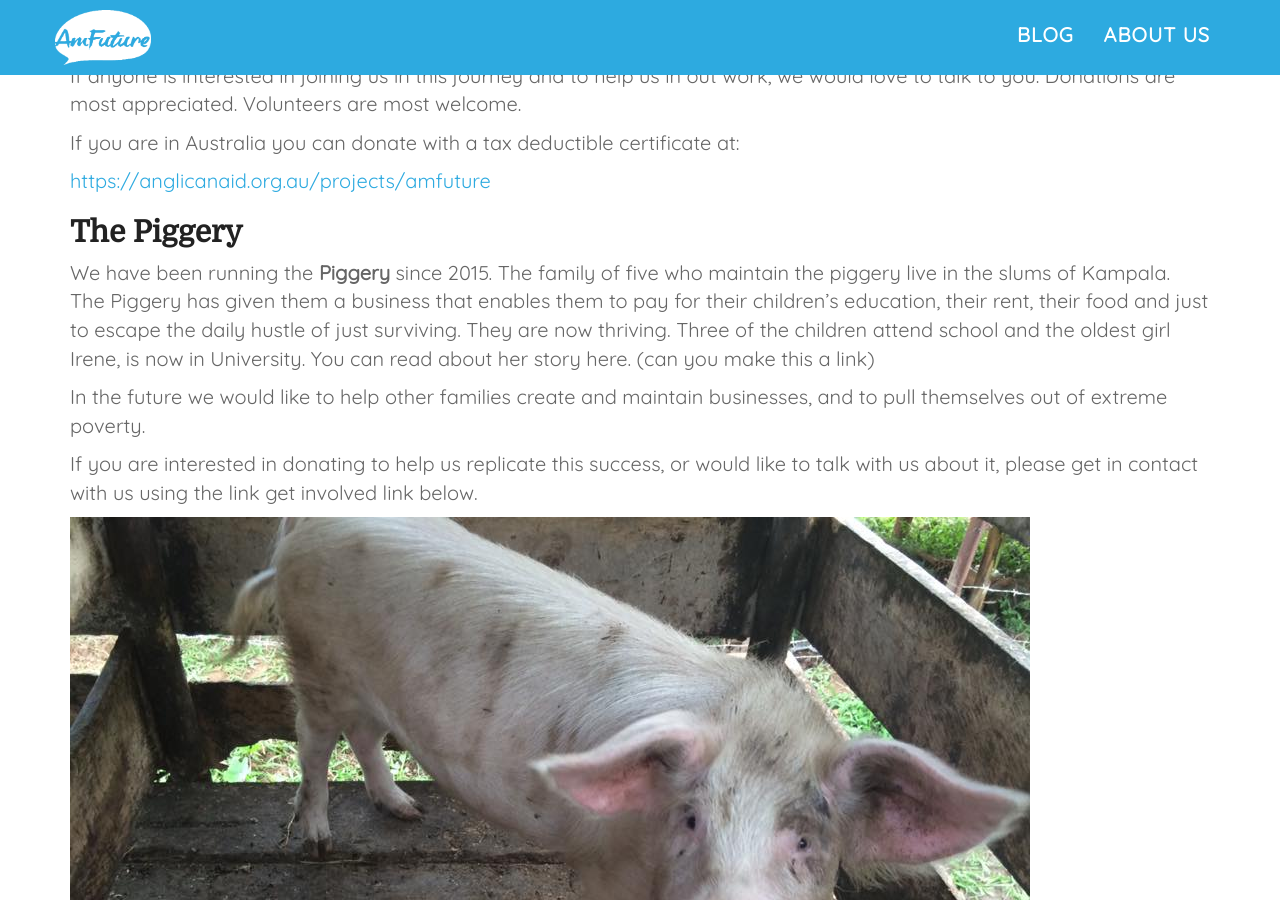
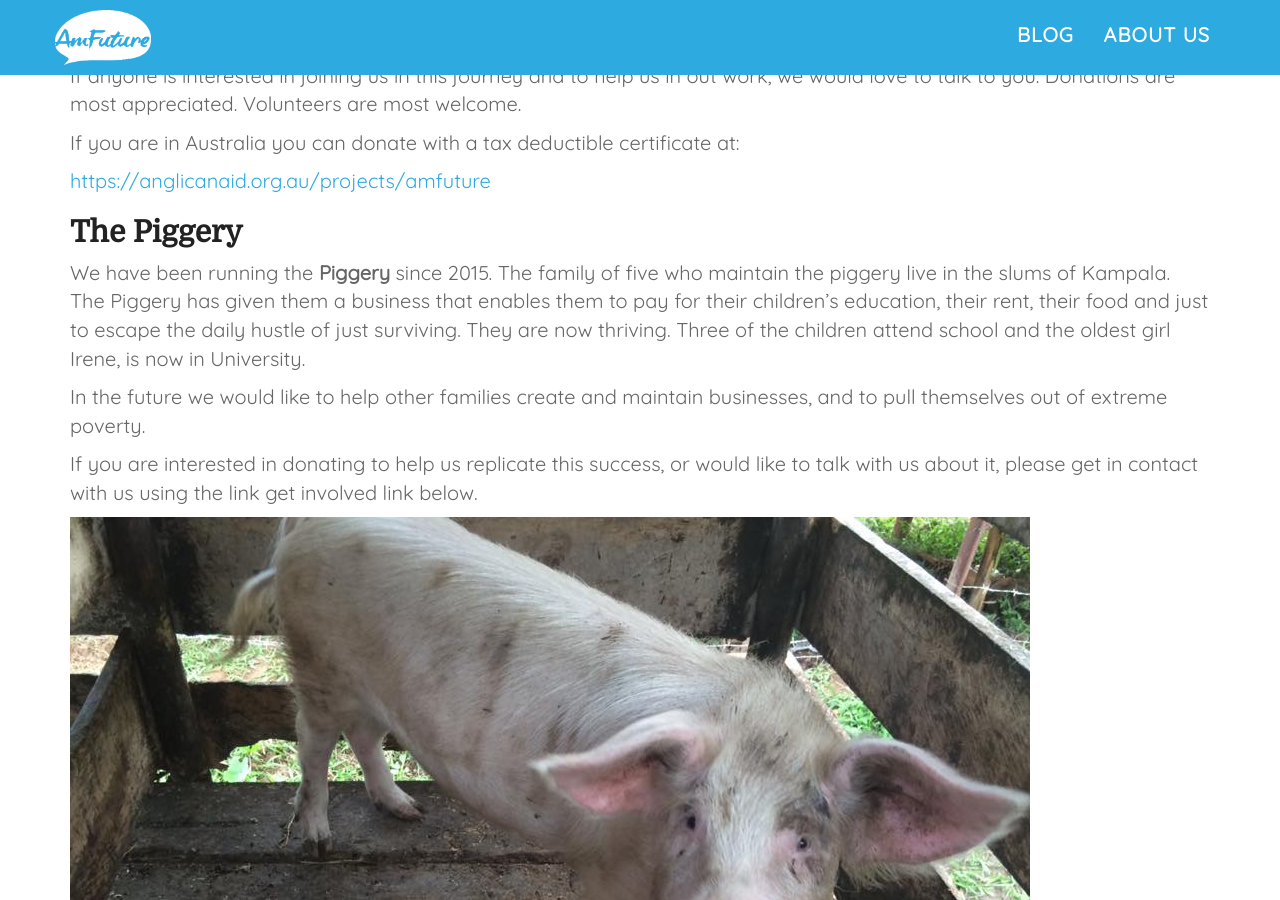
Before and after one commit to tomhamiltonstubber/amfutureug.com, a Jekyll site: the page built from social_enterprise.html, in a window 1280 px wide and 900 px high, scrolled down 470 px. Built offline with Jekyll 4.4.1, drawn with Linux system fonts in a browser that asks for light colours; nearby versions of some CDN libraries.

Commit message:
Update from Forestry.io - Updated social_enterprise.html

```diff
--- a/social_enterprise.html
+++ b/social_enterprise.html
@@ -21,7 +21,7 @@ p_content: |-
 
   ## The Piggery
 
-  We have been running the **Piggery** since 2015. The family of five who maintain the piggery live in the slums of Kampala. The Piggery has given them a business that enables them to pay for their children’s education, their rent, their food and just to escape the daily hustle of just surviving. They are now thriving. Three of the children attend school and the oldest girl Irene, is now in University. You can read about her story here. (can you make this a link)
+  We have been running the **Piggery** since 2015. The family of five who maintain the piggery live in the slums of Kampala. The Piggery has given them a business that enables them to pay for their children’s education, their rent, their food and just to escape the daily hustle of just surviving. They are now thriving. Three of the children attend school and the oldest girl Irene, is now in University.
 
   In the future we would like to help other families create and maintain businesses, and to pull themselves out of extreme poverty.
 
```
